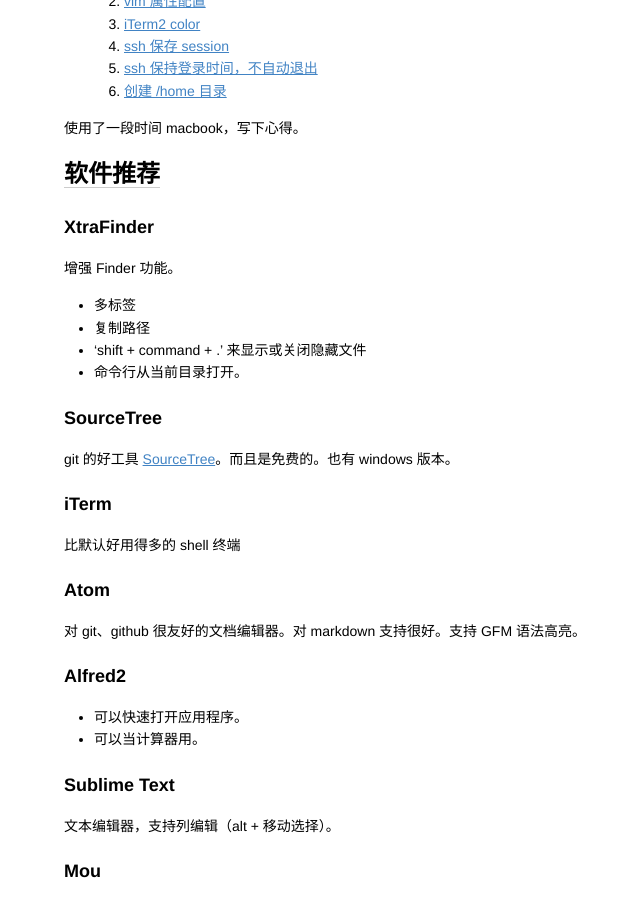
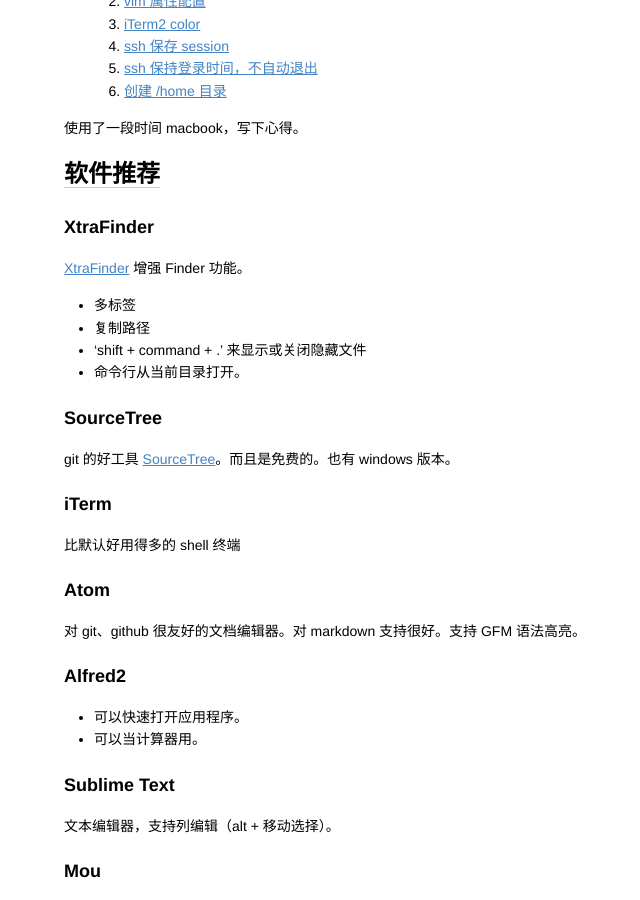
Before and after one commit to chenlb/chenlb.github.io, a Jekyll site: the page built from _posts/2014-12-23-macbook-best-practice.md, in a window 1280 px wide and 900 px high, scrolled down 670 px. Shown: the whole window, without its empty margins (149-789 px from the left). Built offline with Jekyll 4.4.1, drawn with Linux system fonts in a browser that asks for light colours.

Commit message:
xtra finder 链接

```diff
--- a/_posts/2014-12-23-macbook-best-practice.md
+++ b/_posts/2014-12-23-macbook-best-practice.md
@@ -10,7 +10,7 @@
 
 ### XtraFinder
 
-增强 Finder 功能。
+[XtraFinder](https://www.trankynam.com/xtrafinder/) 增强 Finder 功能。
 
  * 多标签
  * 复制路径
```
